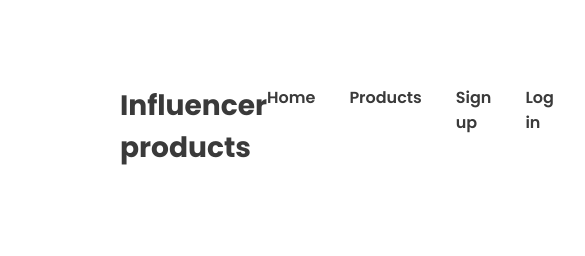
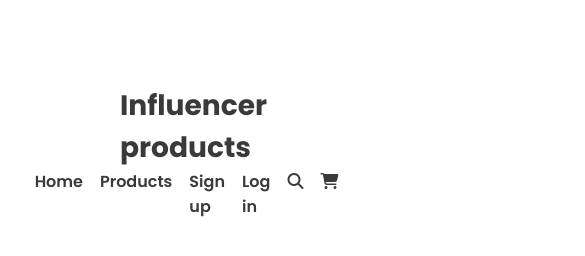
Before and after one commit to Shajalal27/influencer-project, a plain HTML site: page index.html in a window 390 px wide. Shown: the top 256 px of the page, 585 px wide, since content can reach past the window. Drawn offline with Linux system fonts and the light colour scheme.

Commit message:
responsive nav added

```diff
--- a/css/styles.css
+++ b/css/styles.css
@@ -38,3 +38,23 @@ header{
     font-size: 1rem;
     font-weight: 600;
 }
+
+
+
+
+
+
+/* Responsive section */
+/* Mobile Device */
+@media screen and (max-width:576px) {
+    .nav-section{
+        flex-direction: column;
+        align-items: center;
+    }
+    .header{
+        margin-top: 85px;
+    }
+    .nav-content ul li a{
+        margin-right: 17px;
+    }
+}
```
